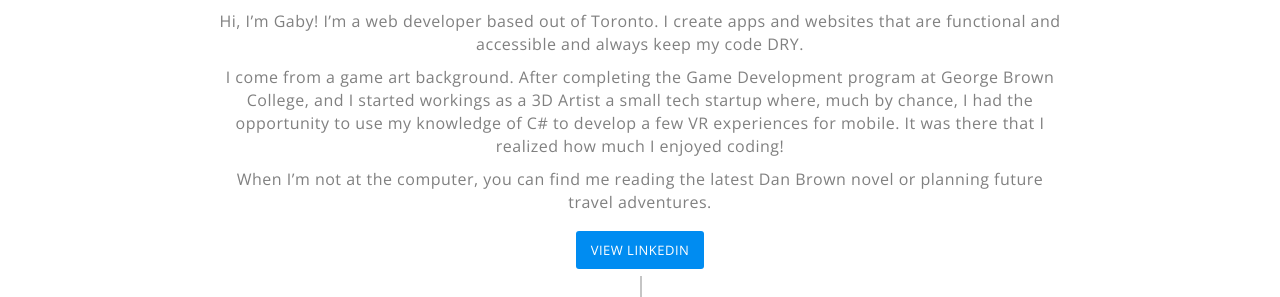
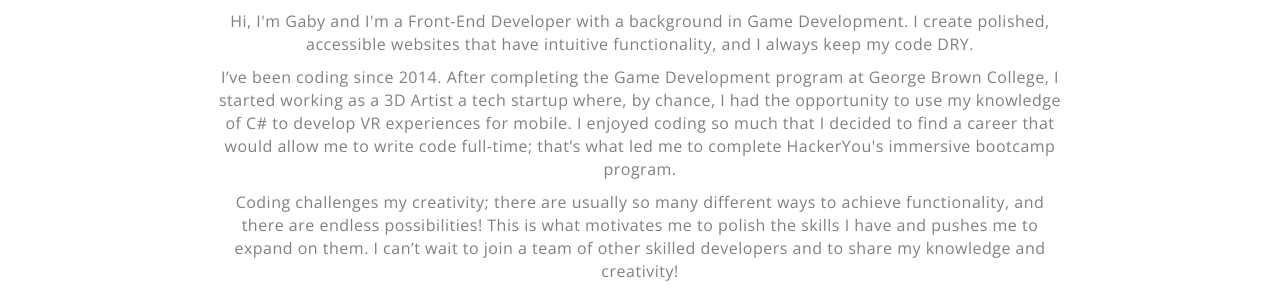
Before and after one commit to gabycodes/gaby.codes-portfolio, a website: page index.html in a window 1280 px wide. Shown: the part 925-1222 px from the top of the page. Drawn offline with nearby package versions, Linux system fonts and the light colour scheme; files that its build step writes are made by us from their sources.

Commit message:
Made change to bio

```diff
--- a/index.html
+++ b/index.html
@@ -64,9 +64,11 @@
             <img src="public/assets/Gaby.jpg" alt="" class="gaby">
             <div class="makeOpaque">
                 <div class="wow fadeInDown line1" data-wow-duration="2s" data-wow-delay="0.5s"></div>
-                <p>Hi, I’m Gaby! I’m a web developer based out of Toronto. I create apps and websites that are functional and accessible and always keep my code DRY.</p>
-                <p>I come from a game art background. After completing the Game Development program at George Brown College, and I started workings as a 3D Artist a small tech startup where, much by chance, I had the opportunity to use my knowledge of C# to develop a few VR experiences for mobile. It was there that I realized how much I enjoyed coding!</p>
-                <p>When I’m not at the computer, you can find me reading the latest Dan Brown novel or planning future travel adventures.</p>
+                <p>Hi, I'm Gaby and I'm a Front-End Developer with a background in Game Development. I create polished, accessible websites that have intuitive functionality, and I always keep my code DRY.</p>
+                <p>I’ve been coding since 2014. After completing the Game Development program at George Brown College, I started working as a 3D Artist a tech startup where, by chance, I had the opportunity to use my knowledge of C# to develop VR experiences for mobile. I enjoyed coding so much that I decided to find a career that would allow me to write code full-time; that’s what led me to complete HackerYou's immersive bootcamp program.</p>
+                <p>Coding challenges my creativity; there are usually so many different ways to achieve functionality, and there are endless
+                possibilities! This is what motivates me to polish the skills I have and pushes me to expand on them. I can’t wait to join
+                a team of other skilled developers and to share my knowledge and creativity!</p>
                 <a href="https://www.linkedin.com/in/gkupfer/" class="button" target="_blank">View LinkedIn</a>
             </div>
             <div class="wow fadeInDown line2" data-wow-duration="2s" data-wow-delay="0.5s"></div>
```
